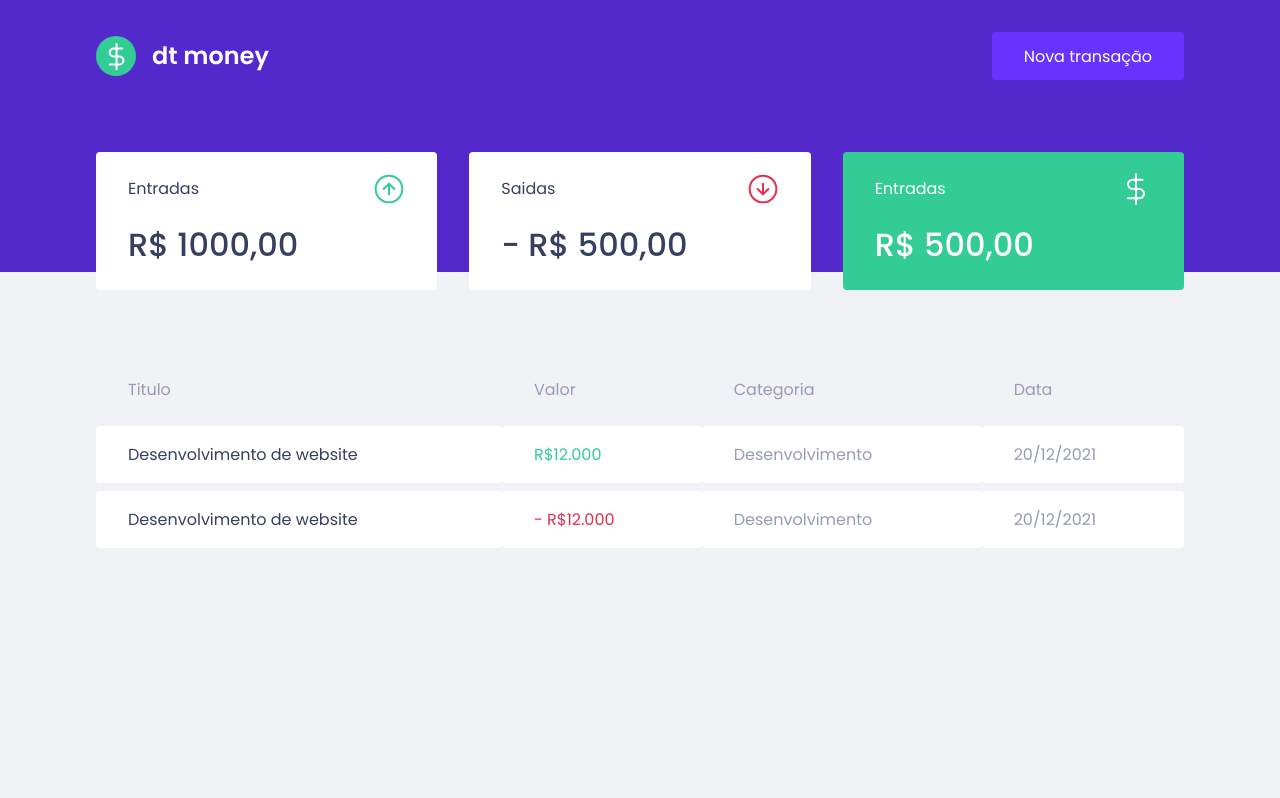
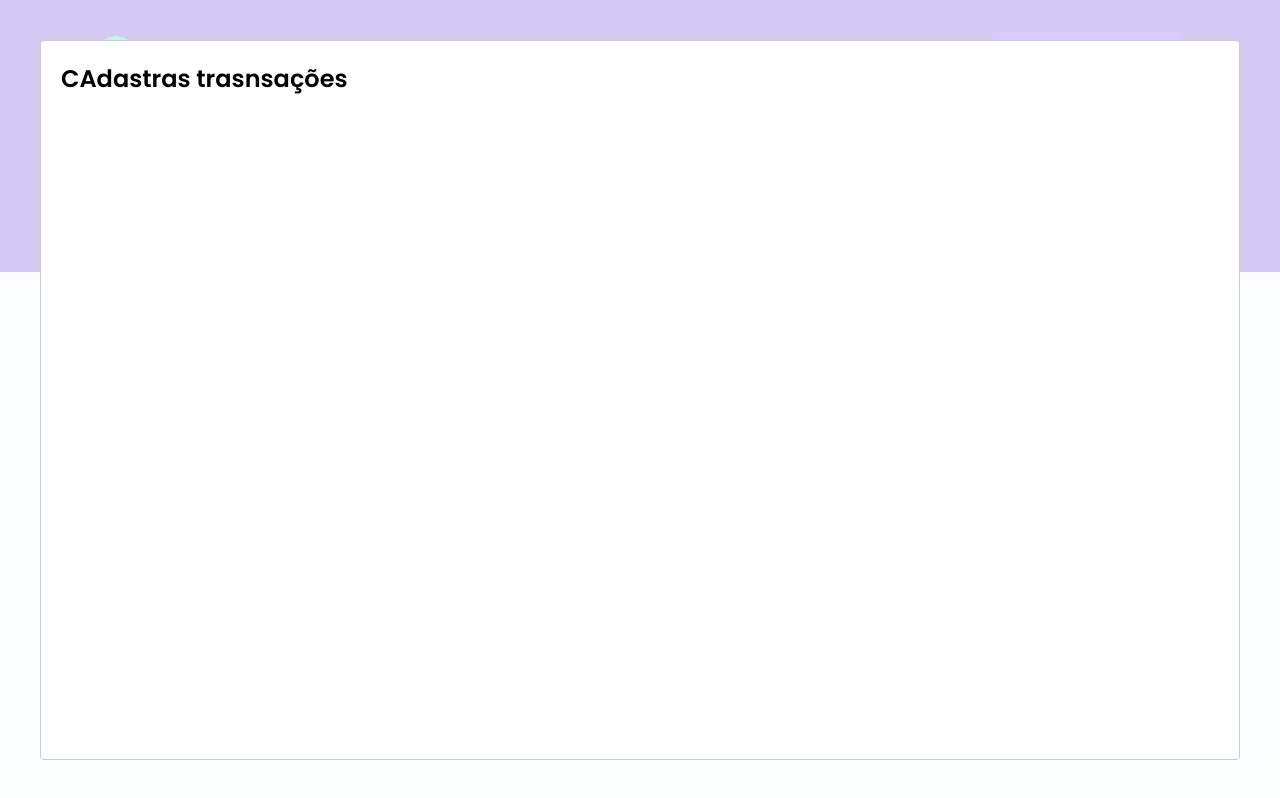
Before and after one commit to rafa543/dtmoney-reactjs, a React (Create React App) app: page / in a window 1280 px wide. Both pictures are taken after a click on the button "Nova transação". Built offline with nearby package versions, Linux system fonts and the light colour scheme; no server answers; what miragejs would draw is missing.

Commit message:
Configurando modal de criação

```diff
--- a/package.json
+++ b/package.json
@@ -7,6 +7,7 @@
     "miragejs": "^0.1.47",
     "react": "^18.2.0",
     "react-dom": "^18.2.0",
+    "react-modal": "^3.16.1",
     "react-scripts": "5.0.1",
     "styled-components": "^5.3.9",
     "web-vitals": "^2.1.0"
@@ -19,6 +20,7 @@
     "@types/node": "^16.7.13",
     "@types/react": "^18.0.0",
     "@types/react-dom": "^18.0.0",
+    "@types/react-modal": "^3.13.1",
     "@types/styled-components": "^5.1.26",
     "typescript": "^4.4.2"
   },
--- a/src/App.tsx
+++ b/src/App.tsx
@@ -1,14 +1,35 @@
+import { useState } from "react";
 import { Dashboard } from "./components/Dashboard";
 import { Header } from "./components/Header";
 import { GlobalStyle } from "./styles/global";
+import Modal from 'react-modal'
 
+Modal.setAppElement('#root')
 
 export function App() {
+  const [isNewTransactionModalOpen, setIsNewTransactionModalOpen] = useState(false);
+
+  function handleOpenNewTransactionModal() {
+    setIsNewTransactionModalOpen(true);
+  }
+
+  function handleCloseNewTransactionModal() {
+    setIsNewTransactionModalOpen(false);
+  }
+
   return (
     <>
-      <Header/>
-      <Dashboard/>
-      <GlobalStyle/>
+      <Header onOpenNewTransactionModal={handleOpenNewTransactionModal} />
+      <Dashboard />
+
+      <Modal
+        isOpen={isNewTransactionModalOpen}
+        onRequestClose={handleCloseNewTransactionModal}
+      >
+        <h2>CAdastras trasnsações</h2>
+      </Modal>
+
+      <GlobalStyle />
     </>
   );
 }
--- a/src/components/Header/index.tsx
+++ b/src/components/Header/index.tsx
@@ -1,12 +1,18 @@
 import logoImg from '../../assets/logo.svg'
 import { Container, Content } from './styles'
 
-export function Header() {
+interface HeaderProps {
+    onOpenNewTransactionModal: () => void;
+}
+
+export function Header({ onOpenNewTransactionModal }: HeaderProps) {
+
+
     return (
         <Container>
             <Content>
                 <img src={logoImg} alt="dt money" />
-                <button>Nova transação</button>
+                <button onClick={onOpenNewTransactionModal}>Nova transação</button>
             </Content>
         </Container>
     )
```
Also changed, not shown: 1 other file (tests, documents, lock files or other folders).
